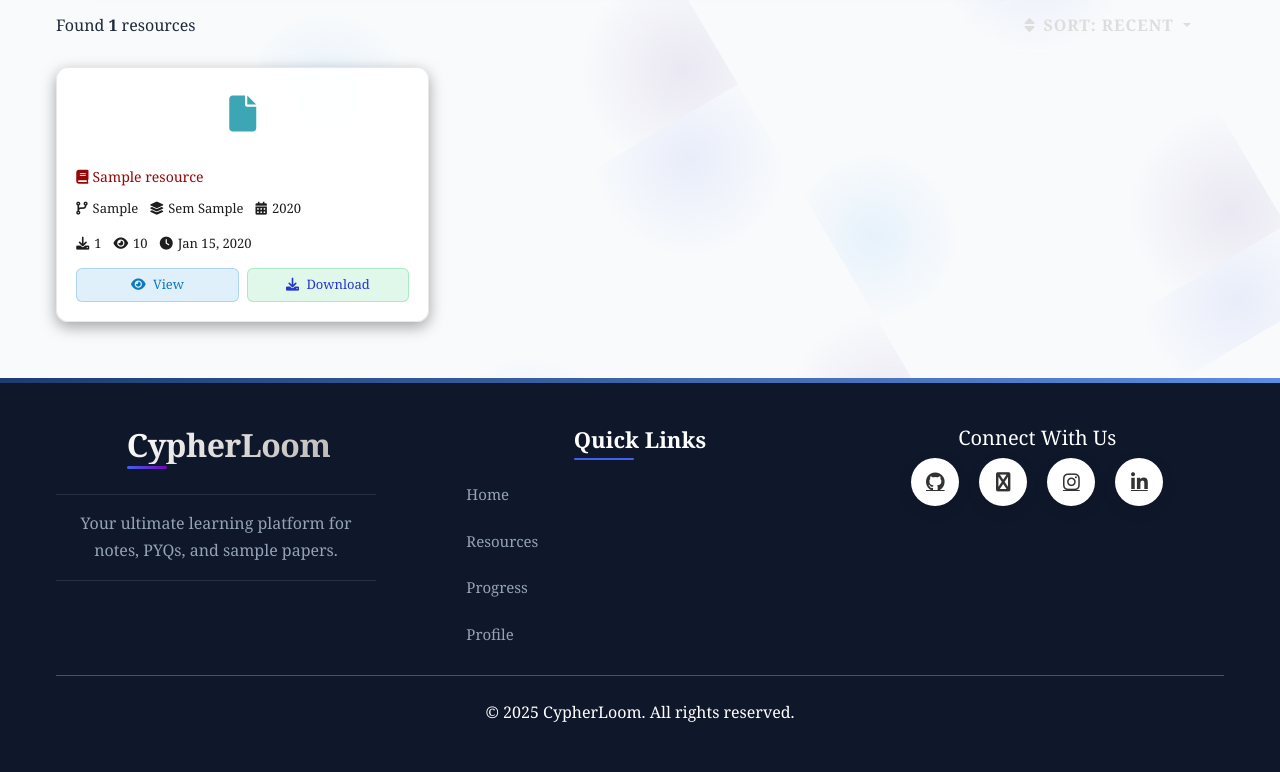
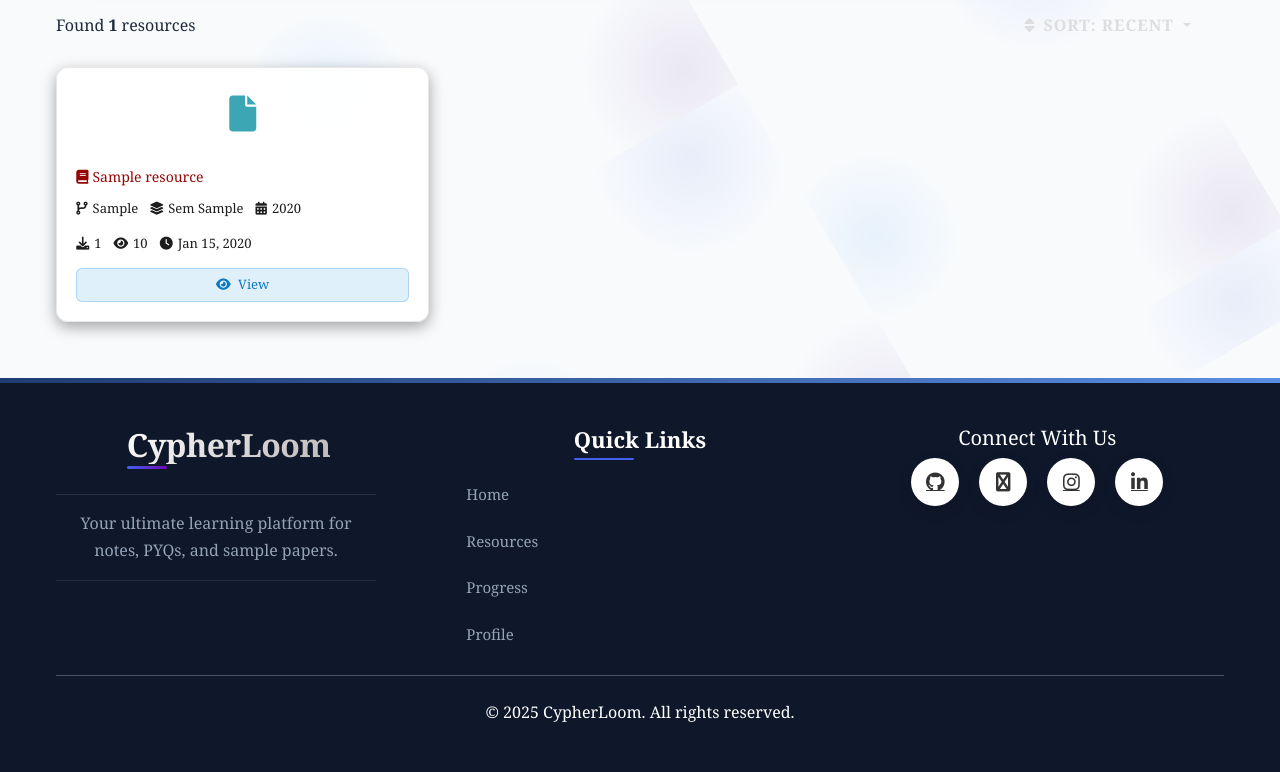
Before and after one commit to Devilmax24-tech/CypherLoom, a Flask app: page /resources in a window 1280 px wide. Shown: the part 470-1242 px from the top of the page. Run offline with Flask 3, Linux system fonts and the light colour scheme; a user stored in the database is signed in; data comes from the database, SQL or seed files in the repository; tables that the repository leaves empty hold one stand-in row (values such as "Sample post"); some web fonts are replaced.

Commit message:
removedownload

```diff
--- a/templates/resources.html
+++ b/templates/resources.html
@@ -591,13 +591,9 @@
 
                 <!-- Action Buttons -->
                 <div class="d-flex gap-2">
-                    <a href="{{ url_for('view_resource', resource_id=resource.id) }}"
+                    <a href="{{ url_for('view_resource_direct', resource_id=resource.id) }}"
                        class="btn-view-compact" target="_blank">
                         <i class="fas fa-eye me-1"></i> View
-                    </a>
-                    <a href="{{ url_for('download_resource', resource_id=resource.id) }}"
-                       class="btn-download-compact">
-                        <i class="fas fa-download me-1"></i> Download
                     </a>
                 </div>
             </div>
```
